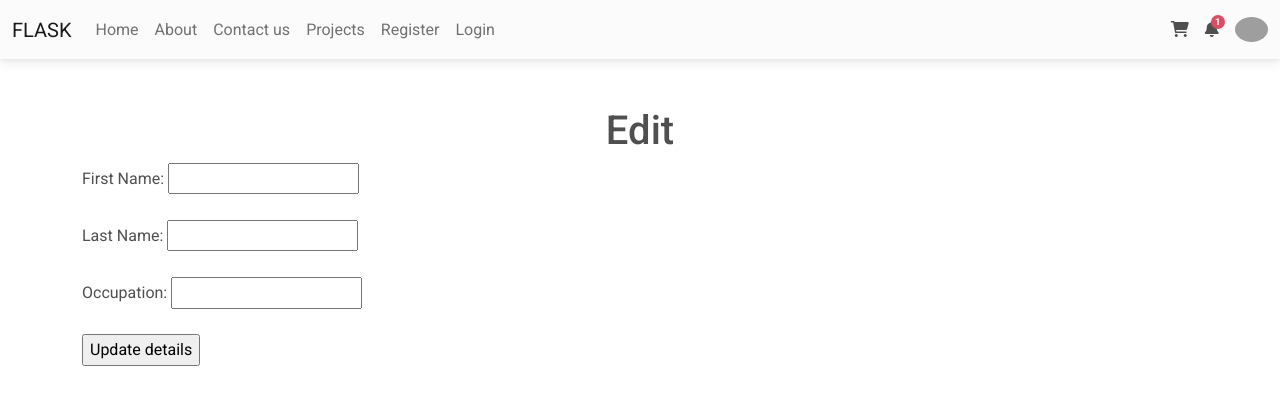
After one commit to mua-wallace/flask-lectures-August-2023, a Flask app: template templates/actions/edit.html in a window 1280 px wide. The commit adds this page. Shown: the top 405 px of the page. Run offline with Flask 3, Linux system fonts and the light colour scheme; the template is opened without the code that fills it, so the values that code supplies are empty; some libraries are stand-ins or nearby versions; grey boxes are pictures that could not be loaded.

Commit message:
implemented details, update and delete CRUD features

```diff
--- a/server.py
+++ b/server.py
@@ -41,6 +41,42 @@ def create_friend():
     Friend.save(data)
     return redirect('/')
 
+# actions -show friend's details
+@app.route('/friend/details/<int:friend_id>')
+def show_details(friend_id):
+    data = {
+        "id": friend_id
+    }
+    friend_details = Friend.get_one(data)
+    return render_template('actions/details.html', details =friend_details)
+
+@app.route('/friend/edit/<int:friend_id>')
+def edit_details(friend_id):
+    data = {
+        "id": friend_id
+    }
+    friend_details = Friend.get_one(data)
+    return render_template('actions/edit.html', details =friend_details)
+
+
+@app.route('/friend/update', methods=["POST"])
+def update_details():
+    data = {
+        'id': request.form['id'],
+        'first_name': request.form['fname'],
+        'last_name': request.form['lname'],
+        'occupation': request.form['occ']
+    }
+    Friend.update(data)
+    return redirect('/')
+
+@app.route('/friend/remove/<int:friend_id>')
+def delete_friend(friend_id):
+    data = {
+        'id': friend_id
+    }
+    Friend.remove(data)
+    return  redirect('/')
 
 if __name__ == '__main__':
     app.run(debug=True, host="localhost", port=8000)
--- /dev/null
+++ b/templates/actions/edit.html
@@ -0,0 +1,20 @@
+{% extends 'base.html' %} {%block content%}
+<h1 class="mt-5 text-center col-6 mx-auto">Edit {{details.first_name}}</h1>
+<form action="/friend/update" method="POST" >
+
+    <input type="hidden" name="id" value="{{details.id}}">
+  <div>
+    <label for="fname">First Name:</label>
+    <input type="text" name="fname" value="{{details.first_name}}" />
+  </div><br>
+  <div>
+    <label for="lname">Last Name:</label>
+    <input type="text" name="lname" value="{{details.last_name}}" />
+  </div><br>
+  <div>
+    <label for="occ">Occupation:</label>
+    <input type="text" name="occ"  value="{{details.occupation}}"/>
+  </div><br>
+  <input type="submit" value="Update details" />
+</form>
+{%endblock%}
```
Also changed, not shown: friends.py (+21 -1 lines), templates/actions/details.html (added, +13 -0 lines), templates/index.html (+12 -6 lines).
